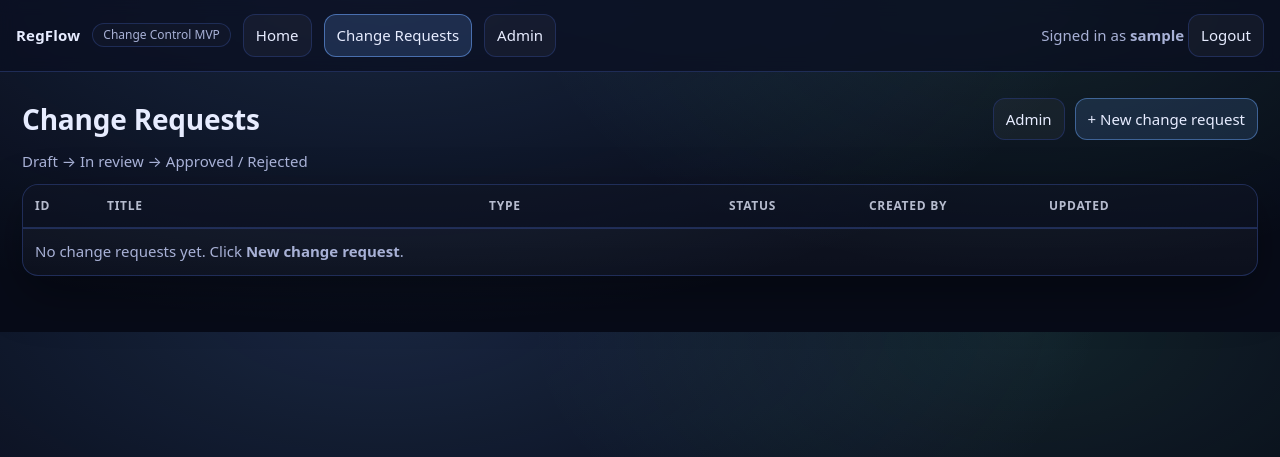
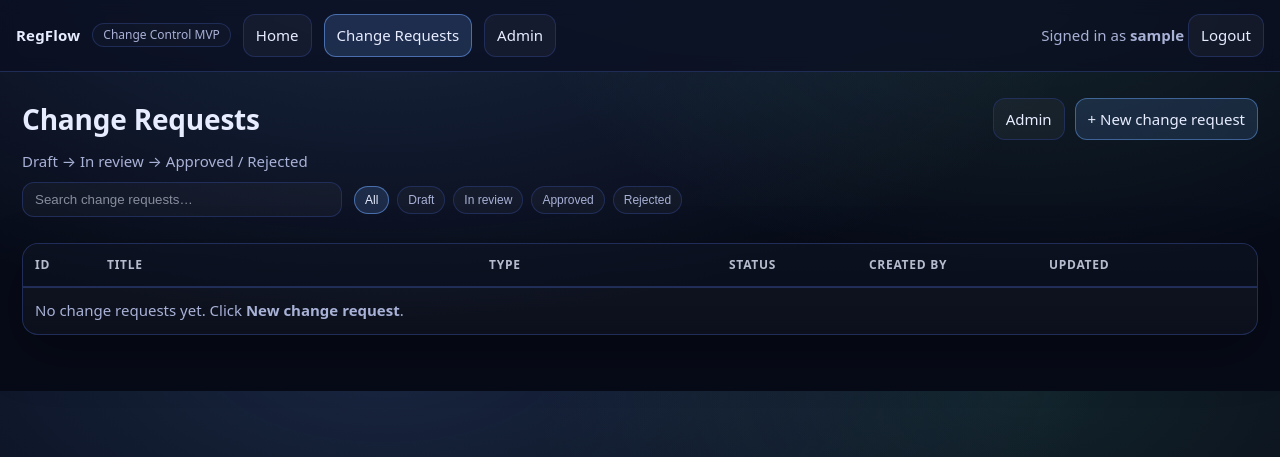
Before and after one commit to Kiril7093/regflow-change-control, a Django app: page /change-requests/ in a window 1280 px wide. Shown: the top 457 px of the page. Run offline with Django 5.2, Linux system fonts and the light colour scheme; the visitor is signed in with stand-in values (Sample User, id 1); data comes from the database, SQL or seed files in the repository; data that the repository does not hold is empty.

Commit message:
UX: add search + status filter chips to list

```diff
--- a/backend/core/static/core/app.css
+++ b/backend/core/static/core/app.css
@@ -264,3 +264,64 @@ tr.rowlink:active td{ background: rgba(110,168,255,.06); }
 @media (min-width: 1200px){
   .container{ padding-left: 22px; padding-right: 22px; }
 }
+
+/* --- filters (search + status chips) --- */
+.filters{
+  display:flex;
+  gap:12px;
+  align-items:center;
+  flex-wrap:wrap;
+  margin: 10px 0 14px;
+}
+
+.input{
+  width: 320px;
+  max-width: 100%;
+  padding: 9px 12px;
+  border-radius: 12px;
+  border:1px solid rgba(34,48,92,.95);
+  background: rgba(255,255,255,.03);
+  color: var(--text);
+  outline: none;
+}
+
+.input::placeholder{ color: rgba(231,236,255,.55); }
+
+.input:focus{
+  border-color: rgba(110,168,255,.55);
+  box-shadow: 0 0 0 3px rgba(110,168,255,.12);
+}
+
+.chips{
+  display:flex;
+  gap:8px;
+  flex-wrap:wrap;
+}
+
+.chip{
+  display:inline-flex;
+  align-items:center;
+  padding: 7px 10px;
+  border-radius: 999px;
+  border:1px solid rgba(34,48,92,.95);
+  background: rgba(255,255,255,.03);
+  color: var(--muted);
+  cursor:pointer;
+  font-size: 12px;
+  line-height: 1;
+  transition: background .12s ease, border-color .12s ease, transform .08s ease;
+}
+
+.chip:hover{
+  background: rgba(255,255,255,.06);
+}
+
+.chip:active{
+  transform: translateY(1px);
+}
+
+.chip.active{
+  color: var(--text);
+  background: rgba(110,168,255,.16);
+  border-color: rgba(110,168,255,.55);
+}
--- a/backend/core/templates/core/change_request_list.html
+++ b/backend/core/templates/core/change_request_list.html
@@ -1,12 +1,62 @@
 {% extends "core/base.html" %}
 
-{% block title %}Change Requests · RegFlow{% endblock %}
+{% block title %}Change Requests · RegFlow
+<script>
+(function(){
+  const q = document.getElementById("cr-search");
+  const chips = Array.from(document.querySelectorAll(".chip"));
+  const rows = Array.from(document.querySelectorAll("tbody tr.rowlink"));
+
+  function norm(x){ return (x || "").toLowerCase(); }
+
+  function apply(){
+    const query = norm(q && q.value);
+    const active = document.querySelector(".chip.active");
+    const status = active ? norm(active.getAttribute("data-status")) : "all";
+
+    rows.forEach((tr) => {
+      const text = norm(tr.innerText);
+      // Status is in the pill cell; innerText contains it, so we can match it simply:
+      const statusOk = (status === "all") || text.includes(status);
+      const queryOk = (!query) || text.includes(query);
+      tr.style.display = (statusOk && queryOk) ? "" : "none";
+    });
+  }
+
+  if (q) {
+    q.addEventListener("input", apply);
+  }
+  chips.forEach((c) => {
+    c.addEventListener("click", () => {
+      chips.forEach(x => x.classList.remove("active"));
+      c.classList.add("active");
+      apply();
+    });
+  });
+
+  apply();
+})();
+</script>
+
+{% endblock %}
 
 {% block content %}
   <div class="header">
     <div>
       <h1 class="h1">Change Requests</h1>
       <div class="muted">Draft → In review → Approved / Rejected</div>
+
+      <div class="filters">
+        <input id="cr-search" class="input" type="search" placeholder="Search change requests…" autocomplete="off" />
+        <div class="chips" role="group" aria-label="Status filter">
+          <button class="chip active" data-status="all" type="button">All</button>
+          <button class="chip" data-status="draft" type="button">Draft</button>
+          <button class="chip" data-status="in review" type="button">In review</button>
+          <button class="chip" data-status="approved" type="button">Approved</button>
+          <button class="chip" data-status="rejected" type="button">Rejected</button>
+        </div>
+      </div>
+
     </div>
 
     <div class="actions">
```
